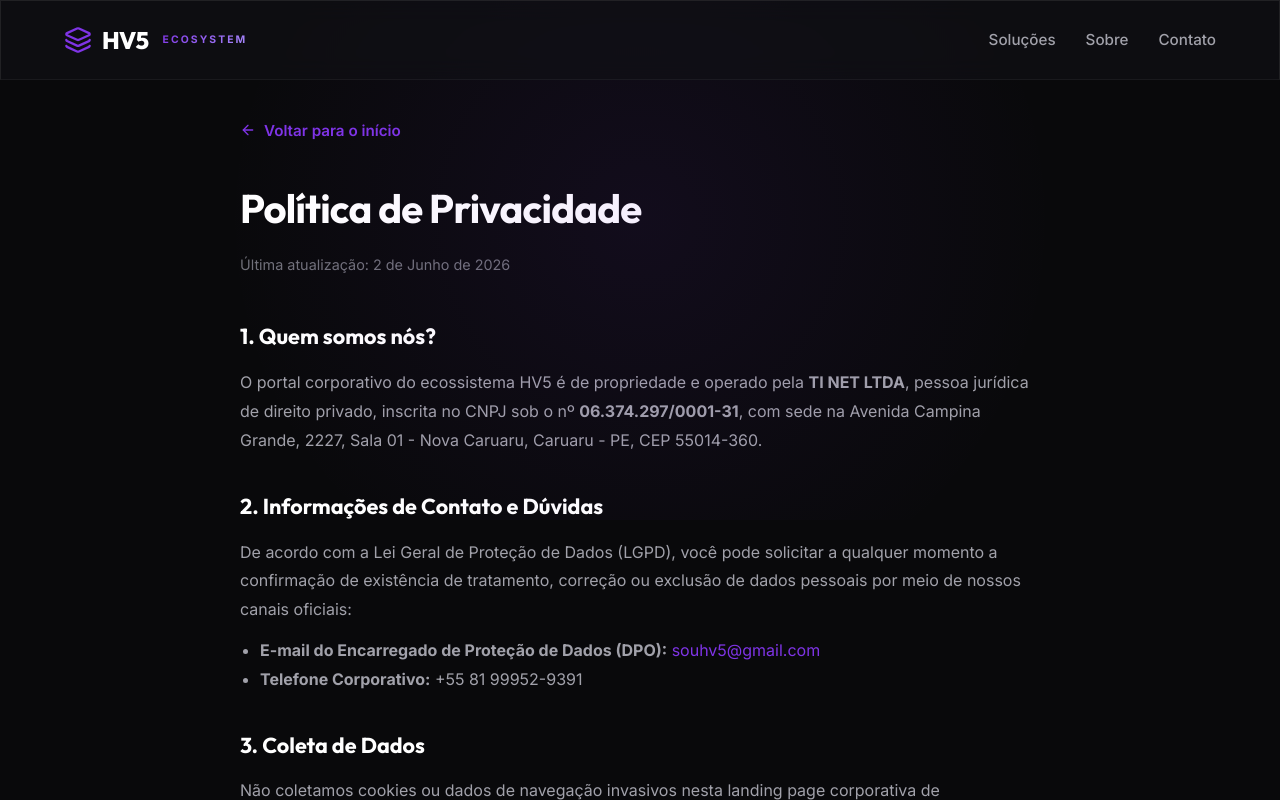
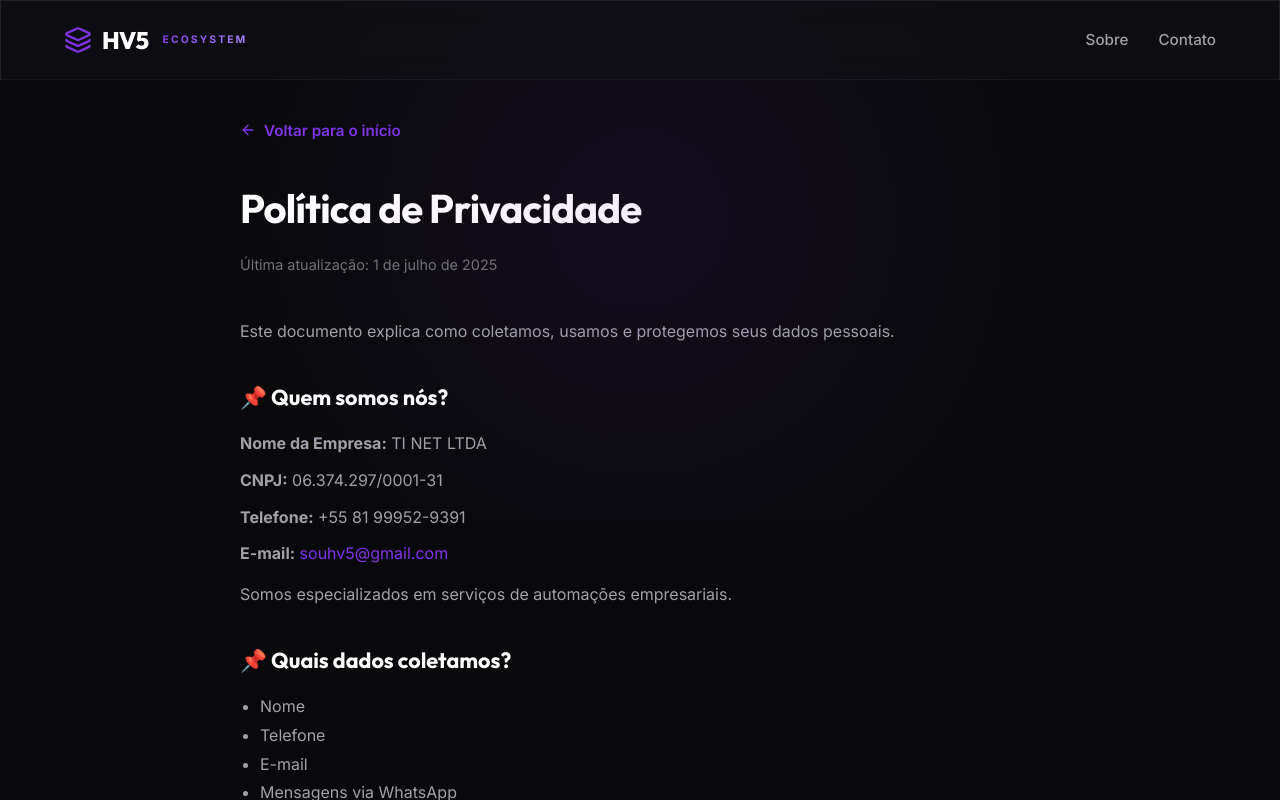
Before and after one commit to VictorPinto-Eng/sitehv5, a React (Vite) app: page / in a window 1280 px wide. Both pictures are taken after a click on the button "Política de Privacidade". Shown: the top 800 px of the page. Built offline with nearby package versions, Linux system fonts and the light colour scheme.

Commit message:
chore: atualiza cep, e-mail e remove menu de solucoes temporariamente

```diff
--- a/src/App.tsx
+++ b/src/App.tsx
@@ -1,6 +1,5 @@
 import { useState, useEffect } from 'react';
 import Header from './components/Header';
-import EcosystemHub from './components/EcosystemHub';
 import Footer from './components/Footer';
 import PrivacyPage from './pages/PrivacyPage';
 import TermsPage from './pages/TermsPage';
@@ -72,11 +71,11 @@
                 margin: '0 auto 40px auto',
                 lineHeight: 1.6
               }}>
-                O ecossistema HV5 conecta inteligência de mercado imobiliário, sistemas de gestão avançados e automação de leads em uma plataforma robusta.
+                Desenvolvemos tecnologia de ponta, processos eficientes e infraestrutura digital moderna para impulsionar e integrar negócios no ecossistema digital.
               </p>
 
               <a
-                href="#solucoes"
+                href="#sobre"
                 style={{
                   display: 'inline-flex',
                   alignItems: 'center',
@@ -99,13 +98,10 @@
                   e.currentTarget.style.transform = 'none';
                 }}
               >
-                Conhecer Soluções <ArrowRight size={16} />
+                Conhecer a HV5 <ArrowRight size={16} />
               </a>
             </div>
           </section>
-
-          {/* Ecosystem Cards Grid */}
-          <EcosystemHub />
 
           {/* About Section for corporate verification */}
           <section id="sobre" style={{ padding: '80px 0 120px 0', borderTop: '1px solid rgba(255, 255, 255, 0.03)' }}>
@@ -121,10 +117,10 @@
               }}>Sobre Nós</span>
               <h2 style={{ fontSize: '2rem', marginBottom: '24px', letterSpacing: '-0.02em' }}>HV5 Empreendimentos e Tecnologia</h2>
               <p style={{ color: 'var(--secondary)', fontSize: '1.05rem', lineHeight: 1.7, marginBottom: '20px' }}>
-                Fundada com o objetivo de unificar tecnologia, processos digitais inteligentes e mercado de investimentos imobiliários, a TI NET LTDA (HV5) fornece a infraestrutura digital necessária para corretores, incorporadores e parceiros automatizarem e escalarem seus negócios.
+                Fundada com o objetivo de unificar tecnologia, processos digitais inteligentes e mercado de investimentos corporativos, a TI NET LTDA (HV5) fornece a infraestrutura digital necessária para que empresas e parceiros automatizem e escalem suas operações.
               </p>
               <p style={{ color: 'var(--secondary)', fontSize: '1.05rem', lineHeight: 1.7 }}>
-                De portais de busca inteligente com ferramentas de propostas digitais integradas a CRMs avançados e distribuição em tempo real de contatos, nós integramos toda a jornada do ecossistema.
+                De soluções integradas sob medida a plataformas de automação inteligente e conectividade digital, nós fornecemos a base de inovação que seu negócio precisa para crescer de ponta a ponta.
               </p>
             </div>
           </section>
--- a/src/components/EcosystemHub.tsx
+++ b/src/components/EcosystemHub.tsx
@@ -5,7 +5,7 @@
   const systems = [
     {
       title: 'HV5 Imóveis',
-      description: 'Plataforma inteligente de compra, venda e locação de imóveis residenciais e comerciais com ferramentas integradas de propostas online.',
+      description: 'Portal inteligente de anúncios imobiliários para busca, compra, venda e locação de imóveis residenciais e comerciais.',
       link: 'https://imoveis.hv5.com.br',
       icon: <Home className={styles.cardIcon} />,
       badge: 'Solução Imobiliária'
--- a/src/components/Footer.tsx
+++ b/src/components/Footer.tsx
@@ -28,7 +28,7 @@
               <li><strong>CNPJ:</strong> 06.374.297/0001-31</li>
               <li className={styles.listItemWithIcon}>
                 <MapPin size={16} className={styles.icon} />
-                <span>Avenida Campina Grande, 2227, Sala 01 - Nova Caruaru, Caruaru - PE, CEP 55014-360</span>
+                <span>Avenida Campina Grande, 2227, Sala 01 - Nova Caruaru, Caruaru - PE, CEP 55002-340</span>
               </li>
             </ul>
           </div>
--- a/src/components/Header.tsx
+++ b/src/components/Header.tsx
@@ -12,7 +12,6 @@
         </div>
 
         <nav className={styles.nav}>
-          <a href="#solucoes" className={styles.navLink}>Soluções</a>
           <a href="#sobre" className={styles.navLink}>Sobre</a>
           <a href="#contato" className={styles.navLink}>Contato</a>
         </nav>
--- a/src/pages/PrivacyPage.tsx
+++ b/src/pages/PrivacyPage.tsx
@@ -30,39 +30,74 @@
           Política de Privacidade
         </h1>
         <p style={{ fontSize: '0.9rem', color: '#71717a', marginBottom: '40px' }}>
-          Última atualização: 2 de Junho de 2026
+          Última atualização: 1 de julho de 2025
+        </p>
+
+        <p style={{ marginBottom: '32px' }}>
+          Este documento explica como coletamos, usamos e protegemos seus dados pessoais.
         </p>
 
         <section style={{ marginBottom: '32px' }}>
-          <h2 style={{ fontSize: '1.35rem', color: '#ffffff', marginBottom: '12px' }}>1. Quem somos nós?</h2>
-          <p>
-            O portal corporativo do ecossistema HV5 é de propriedade e operado pela <strong>TI NET LTDA</strong>, pessoa jurídica de direito privado, inscrita no CNPJ sob o nº <strong>06.374.297/0001-31</strong>, com sede na Avenida Campina Grande, 2227, Sala 01 - Nova Caruaru, Caruaru - PE, CEP 55014-360.
+          <h2 style={{ fontSize: '1.35rem', color: '#ffffff', marginBottom: '12px' }}>📌 Quem somos nós?</h2>
+          <ul style={{ paddingLeft: '20px', marginTop: '12px', listStyleType: 'none', padding: 0 }}>
+            <li style={{ marginBottom: '8px' }}><strong>Nome da Empresa:</strong> TI NET LTDA</li>
+            <li style={{ marginBottom: '8px' }}><strong>CNPJ:</strong> 06.374.297/0001-31</li>
+            <li style={{ marginBottom: '8px' }}><strong>Telefone:</strong> +55 81 99952-9391</li>
+            <li style={{ marginBottom: '8px' }}><strong>E-mail:</strong> <a href="mailto:souhv5@gmail.com" style={{ color: 'var(--primary)' }}>souhv5@gmail.com</a></li>
+          </ul>
+          <p style={{ marginTop: '12px' }}>
+            Somos especializados em serviços de automações empresariais.
           </p>
         </section>
 
         <section style={{ marginBottom: '32px' }}>
-          <h2 style={{ fontSize: '1.35rem', color: '#ffffff', marginBottom: '12px' }}>2. Informações de Contato e Dúvidas</h2>
-          <p>
-            De acordo com a Lei Geral de Proteção de Dados (LGPD), você pode solicitar a qualquer momento a confirmação de existência de tratamento, correção ou exclusão de dados pessoais por meio de nossos canais oficiais:
-          </p>
+          <h2 style={{ fontSize: '1.35rem', color: '#ffffff', marginBottom: '12px' }}>📌 Quais dados coletamos?</h2>
           <ul style={{ paddingLeft: '20px', marginTop: '12px' }}>
-            <li><strong>E-mail do Encarregado de Proteção de Dados (DPO):</strong> <a href="mailto:souhv5@gmail.com" style={{ color: 'var(--primary)' }}>souhv5@gmail.com</a></li>
-            <li><strong>Telefone Corporativo:</strong> +55 81 99952-9391</li>
+            <li>Nome</li>
+            <li>Telefone</li>
+            <li>E-mail</li>
+            <li>Mensagens via WhatsApp</li>
+            <li>Outras informações fornecidas por você</li>
           </ul>
         </section>
 
         <section style={{ marginBottom: '32px' }}>
-          <h2 style={{ fontSize: '1.35rem', color: '#ffffff', marginBottom: '12px' }}>3. Coleta de Dados</h2>
+          <h2 style={{ fontSize: '1.35rem', color: '#ffffff', marginBottom: '12px' }}>📌 Para que usamos esses dados?</h2>
+          <ul style={{ paddingLeft: '20px', marginTop: '12px' }}>
+            <li>Responder dúvidas</li>
+            <li>Fornecer serviços</li>
+            <li>Melhorar nosso atendimento</li>
+            <li>Enviar novidades (com permissão)</li>
+          </ul>
+        </section>
+
+        <section style={{ marginBottom: '32px' }}>
+          <h2 style={{ fontSize: '1.35rem', color: '#ffffff', marginBottom: '12px' }}>📌 Compartilhamos seus dados?</h2>
           <p>
-            Não coletamos cookies ou dados de navegação invasivos nesta landing page corporativa de redirecionamento. Eventuais coletas de dados são realizadas estritamente de forma explícita e voluntária quando você decide utilizar os formulários específicos ou clicar nas ferramentas do ecossistema (como propostas, leads ou cadastros).
+            Não compartilhamos com terceiros, exceto para cumprir obrigações legais.
           </p>
         </section>
 
         <section style={{ marginBottom: '32px' }}>
-          <h2 style={{ fontSize: '1.35rem', color: '#ffffff', marginBottom: '12px' }}>4. Uso dos Dados</h2>
+          <h2 style={{ fontSize: '1.35rem', color: '#ffffff', marginBottom: '12px' }}>📌 Como protegemos seus dados?</h2>
           <p>
-            Qualquer informação coletada é utilizada exclusivamente para a prestação de nossos serviços, intermediação imobiliária, suporte corporativo a parceiros e conformidade jurídica. Não vendemos ou compartilhamos informações pessoais com terceiros.
+            Usamos ferramentas seguras e acesso restrito.
           </p>
+        </section>
+
+        <section style={{ marginBottom: '32px' }}>
+          <h2 style={{ fontSize: '1.35rem', color: '#ffffff', marginBottom: '12px' }}>📌 Seus direitos (LGPD):</h2>
+          <p>
+            Você pode solicitar confirmação, correção, exclusão ou revogação do consentimento. Entre em contato conosco pelo WhatsApp ou e-mail.
+          </p>
+          <ul style={{ paddingLeft: '20px', marginTop: '12px', listStyleType: 'none', padding: 0 }}>
+            <li style={{ marginBottom: '8px' }}>
+              <strong>📧 E-mail:</strong> <a href="mailto:souhv5@gmail.com" style={{ color: 'var(--primary)' }}>souhv5@gmail.com</a>
+            </li>
+            <li style={{ marginBottom: '8px' }}>
+              <strong>📱 WhatsApp:</strong> <a href="https://wa.me/5581999529391" target="_blank" rel="noopener noreferrer" style={{ color: 'var(--primary)' }}>+55 81 99952-9391</a>
+            </li>
+          </ul>
         </section>
       </article>
     </div>
```
